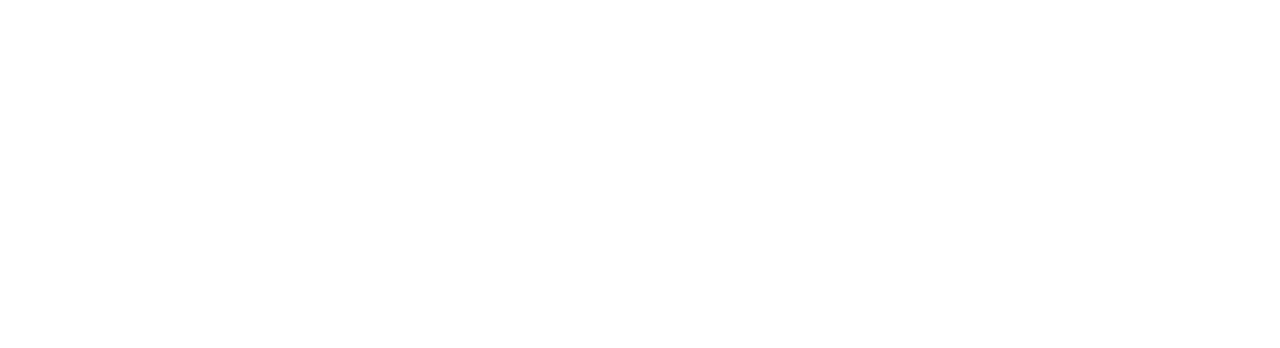
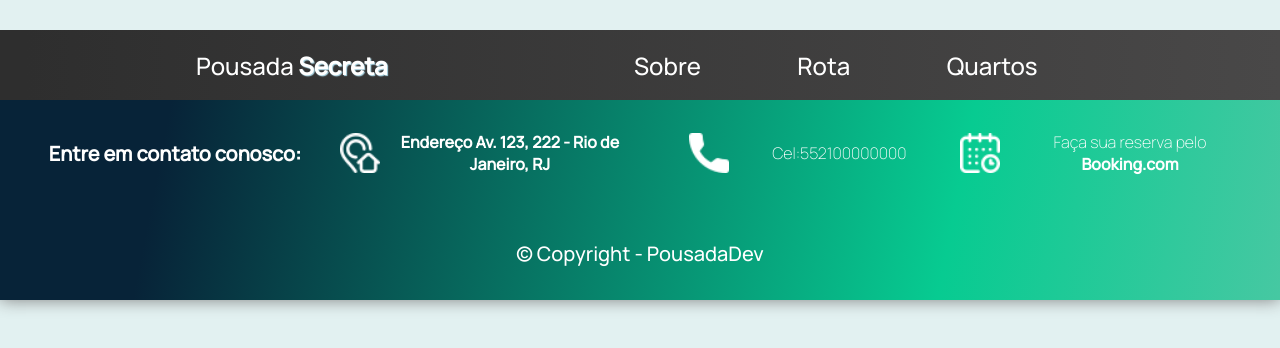
Before and after one commit to CarlosDiones96/Pousada-web, a plain HTML site: page quartos.htm in a window 1280 px wide. Drawn offline with Linux system fonts and the light colour scheme.

Commit message:
pagina quartos

```diff
--- a/quartos.htm
+++ b/quartos.htm
@@ -5,8 +5,61 @@
     <meta http-equiv="X-UA-Compatible" content="IE=edge">
     <meta name="viewport" content="width=device-width, initial-scale=1.0">
     <title>Quartos</title>
+    <link href="estilo.css" rel="stylesheet">
 </head>
 <body>
 
+    <header class="header">
+        <div class="home-link">
+            <a href="index.htm">Pousada <span class="destaque">Secreta</span></a>
+        </div>
+
+        <div class="header-links">
+            <a href="#sobre">Sobre</a>
+            <a href="#rota">Rota</a>
+            <a href="#">Quartos</a>
+        </div>
+    </header>
+    <!-- ---------------------------Header -------------------------------->
+
+
+
+
+
+
+
+
+    <!-- ---------------------------Footer -------------------------------->
+    <footer>
+        <div class="footer-info">
+            <div>
+                <h4>Entre em contato conosco:</h3>
+            </div>
+
+            <div>
+                <img src="assets/icones/endereco.png">
+                <p><a target="_blank"
+                        href="https://www.google.com.br/maps/place/Av.+das+Am%C3%A9ricas,+Rio+de+Janeiro+-+RJ/@-23.0075956,-43.4403198,17z/data=!3m1!4b1!4m5!3m4!1s0x9bdd605cd5092d:0xb61ab44d0569c724!8m2!3d-23.0076006!4d-43.4381311">Endereço
+                        Av. 123, 222 - Rio de Janeiro, RJ</a></p>
+            </div>
+
+            <div>
+                <img src="assets/icones/telefone.png">
+                <p>Cel:552100000000</p>
+            </div>
+
+            <div>
+                <img src="assets/icones/calendario.png">
+                <p>Faça sua reserva pelo <a target="_blank" href="https://www.booking.com/">Booking.com</a></p>
+            </div>
+        </div>
+
+        <div class="footer-copyright">
+            <p>&copy; Copyright - PousadaDev</p>
+        </div>
+
+    </footer>
+
+
 </body>
 </html>
```
Also changed, not shown: index.htm (+1 -1 lines).
